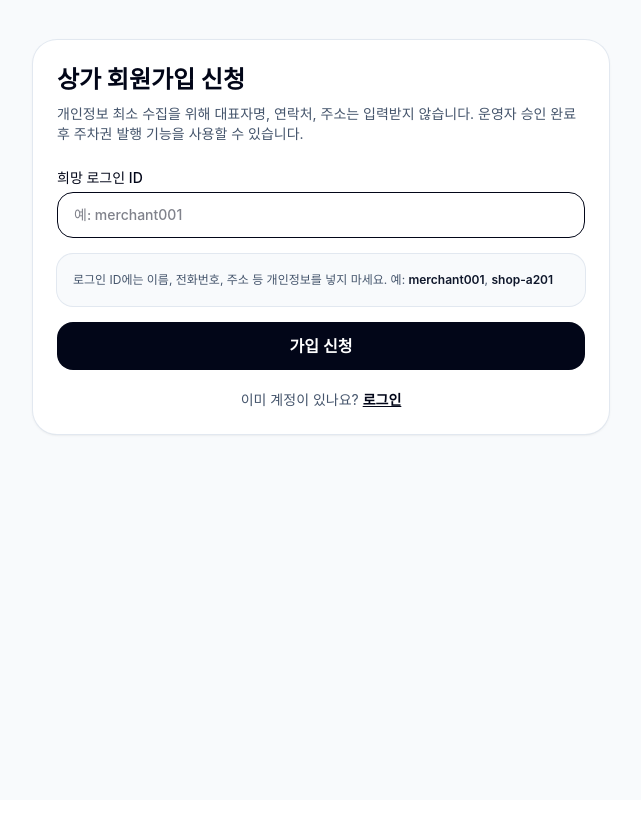
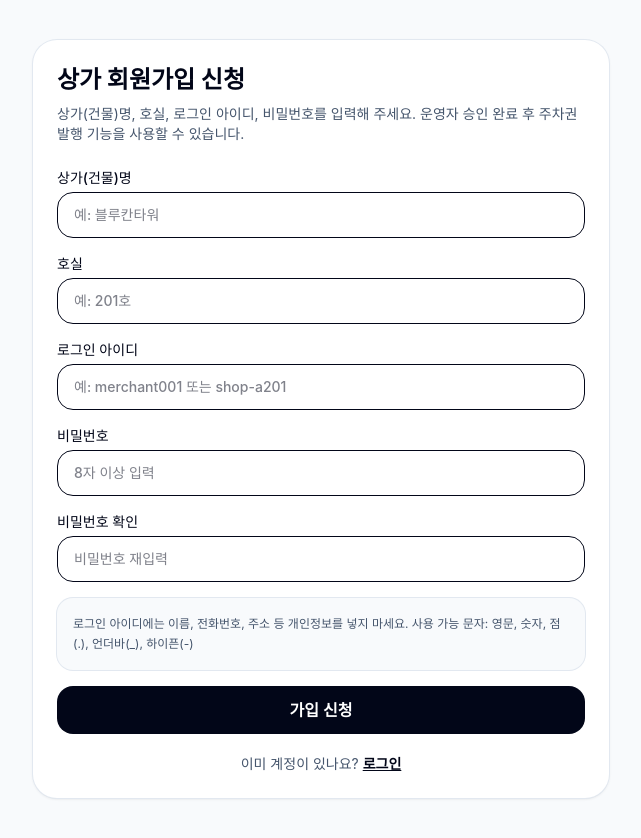
Before and after one commit to bluekhan76-stack/merchant, a React (Vite) app: page /signup in a window 1280 px wide. Shown: the whole page, without its empty margins (319-960 px from the left). Before the commit the page ends 800 px from the top, so only its background shows below. Built offline with nearby package versions, Linux system fonts and the light colour scheme; no server answers; what aws-amplify would draw is missing.

Commit message:
login modified

```diff
--- a/src/pages/SignupPage.jsx
+++ b/src/pages/SignupPage.jsx
@@ -3,7 +3,12 @@ import { Link, useNavigate } from "react-router-dom";
 
 export default function SignupPage() {
   const navigate = useNavigate();
-  const [requestedUsername, setRequestedUsername] = useState("");
+
+  const [buildingName, setBuildingName] = useState("");
+  const [roomNumber, setRoomNumber] = useState("");
+  const [username, setUsername] = useState("");
+  const [password, setPassword] = useState("");
+  const [passwordConfirm, setPasswordConfirm] = useState("");
   const [error, setError] = useState("");
 
   const normalizeUsername = (value) =>
@@ -15,20 +20,45 @@ export default function SignupPage() {
     event.preventDefault();
     setError("");
 
-    const username = requestedUsername.trim();
+    const signupData = {
+      buildingName: buildingName.trim(),
+      roomNumber: roomNumber.trim(),
+      username: username.trim(),
+      password,
+      status: "PENDING",
+      createdAt: new Date().toISOString(),
+    };
 
-    if (username.length < 4) {
-      setError("로그인 ID는 4자 이상 입력해 주세요.");
+    if (!signupData.buildingName) {
+      setError("상가(건물)명을 입력해 주세요.");
       return;
     }
 
+    if (!signupData.roomNumber) {
+      setError("호실을 입력해 주세요.");
+      return;
+    }
+
+    if (signupData.username.length < 4) {
+      setError("로그인 아이디는 4자 이상 입력해 주세요.");
+      return;
+    }
+
+    if (password.length < 8) {
+      setError("비밀번호는 8자 이상 입력해 주세요.");
+      return;
+    }
+
+    if (password !== passwordConfirm) {
+      setError("비밀번호와 비밀번호 확인이 일치하지 않습니다.");
+      return;
+    }
+
+    // 현재는 AWS API 연동 전 임시 저장입니다.
+    // 실제 운영에서는 password를 DynamoDB에 저장하지 말고 Cognito 계정 생성에만 사용해야 합니다.
     localStorage.setItem(
       "parking_web_signup_request",
-      JSON.stringify({
-        requestedUsername: username,
-        status: "PENDING",
-        createdAt: new Date().toISOString(),
-      })
+      JSON.stringify(signupData)
     );
 
     navigate("/pending", { replace: true });
@@ -39,26 +69,82 @@ export default function SignupPage() {
       <div className="mx-auto max-w-xl rounded-3xl bg-white p-6 shadow-sm ring-1 ring-slate-200">
         <h1 className="text-2xl font-bold">상가 회원가입 신청</h1>
         <p className="mt-2 text-sm text-slate-600">
-          개인정보 최소 수집을 위해 대표자명, 연락처, 주소는 입력받지 않습니다.
+          상가(건물)명, 호실, 로그인 아이디, 비밀번호를 입력해 주세요.
           운영자 승인 완료 후 주차권 발행 기능을 사용할 수 있습니다.
         </p>
 
         <form className="mt-6 grid gap-4" onSubmit={handleSubmit}>
           <label className="block text-sm font-medium">
-            희망 로그인 ID
+            상가(건물)명
             <input
-              value={requestedUsername}
-              onChange={(event) => setRequestedUsername(normalizeUsername(event.target.value))}
+              type="text"
+              value={buildingName}
+              onChange={(event) => setBuildingName(event.target.value)}
               className="mt-1 w-full rounded-2xl border px-4 py-3 outline-none focus:ring-2 focus:ring-slate-900"
-              placeholder="예: merchant001"
+              placeholder="예: 블루칸타워"
+              autoComplete="organization"
+              required
+            />
+          </label>
+
+          <label className="block text-sm font-medium">
+            호실
+            <input
+              type="text"
+              value={roomNumber}
+              onChange={(event) => setRoomNumber(event.target.value)}
+              className="mt-1 w-full rounded-2xl border px-4 py-3 outline-none focus:ring-2 focus:ring-slate-900"
+              placeholder="예: 201호"
+              autoComplete="off"
+              required
+            />
+          </label>
+
+          <label className="block text-sm font-medium">
+            로그인 아이디
+            <input
+              type="text"
+              inputMode="text"
+              autoCapitalize="none"
+              spellCheck="false"
+              value={username}
+              onChange={(event) => setUsername(normalizeUsername(event.target.value))}
+              className="mt-1 w-full rounded-2xl border px-4 py-3 outline-none focus:ring-2 focus:ring-slate-900"
+              placeholder="예: merchant001 또는 shop-a201"
               autoComplete="username"
               required
             />
           </label>
 
+          <label className="block text-sm font-medium">
+            비밀번호
+            <input
+              type="password"
+              value={password}
+              onChange={(event) => setPassword(event.target.value)}
+              className="mt-1 w-full rounded-2xl border px-4 py-3 outline-none focus:ring-2 focus:ring-slate-900"
+              placeholder="8자 이상 입력"
+              autoComplete="new-password"
+              required
+            />
+          </label>
+
+          <label className="block text-sm font-medium">
+            비밀번호 확인
+            <input
+              type="password"
+              value={passwordConfirm}
+              onChange={(event) => setPasswordConfirm(event.target.value)}
+              className="mt-1 w-full rounded-2xl border px-4 py-3 outline-none focus:ring-2 focus:ring-slate-900"
+              placeholder="비밀번호 재입력"
+              autoComplete="new-password"
+              required
+            />
+          </label>
+
           <div className="rounded-2xl bg-slate-50 p-4 text-xs leading-5 text-slate-600 ring-1 ring-slate-200">
-            로그인 ID에는 이름, 전화번호, 주소 등 개인정보를 넣지 마세요.
-            예: <span className="font-semibold text-slate-900">merchant001</span>, <span className="font-semibold text-slate-900">shop-a201</span>
+            로그인 아이디에는 이름, 전화번호, 주소 등 개인정보를 넣지 마세요.
+            사용 가능 문자: 영문, 숫자, 점(.), 언더바(_), 하이픈(-)
           </div>
 
           {error && (
```
